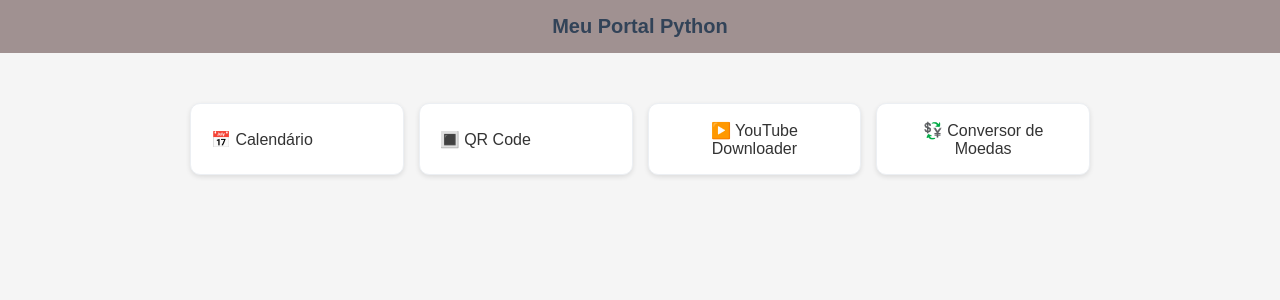
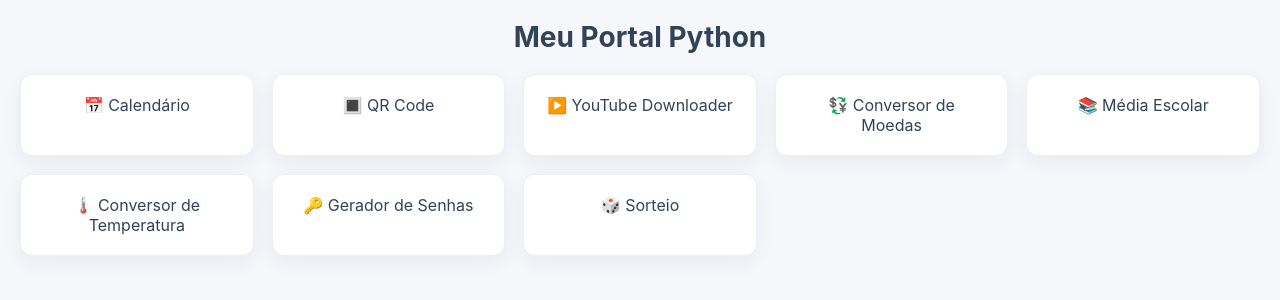
Before and after one commit to CAlexdx/meu-portal-python, a Flask app: page / in a window 1280 px wide. Shown: the top 300 px of the page. Run offline with Flask 3, Linux system fonts and the light colour scheme.

Commit message:
Adicionei novos módulos (Média Escolar, Conversor de Temperatura, Gerador de Senhas, Sorteio) e atualizei CSS e index, huge atualização!!!

```diff
--- a/app.py
+++ b/app.py
@@ -1,6 +1,6 @@
 from flask import Flask, render_template, request, send_from_directory, flash
 import os
-from scripts import calendario, gerar_qrcode, PYtube, conversor
+from scripts import calendario, gerar_qrcode, PYtube, conversor, media_escolar, conversor_temperatura, senhas, sorteio
 
 app = Flask(__name__)
 app.secret_key = "segredo"
@@ -68,7 +68,42 @@ def conversor_page():
     return render_template("conversor.html", resultado=resultado, erro=erro, valor=valor, de=de, para=para)
 
 
+@app.route("/media", methods=["GET", "POST"])
+def media_page():
+    resultado = None
+    if request.method == "POST":
+        nota1 = float(request.form.get("nota1", 0))
+        nota2 = float(request.form.get("nota2", 0))
+        nota3 = float(request.form.get("nota3", 0))
+        resultado = media_escolar.calcular_media([nota1, nota2, nota3])
+    return render_template("media_escolar.html", resultado=resultado)
 
+@app.route("/temperatura", methods=["GET", "POST"])
+def temperatura_page():
+    resultado = None
+    if request.method == "POST":
+        valor = float(request.form.get("valor", 0))
+        de = request.form.get("de", "C")
+        para = request.form.get("para", "F")
+        convertido = conversor_temperatura.converter_temp(valor, de, para)
+        resultado = f"{valor} {de} = {convertido:.2f} {para}"
+    return render_template("conversor_temperatura.html", resultado=resultado)
+
+@app.route("/senhas", methods=["GET", "POST"])
+def senhas_page():
+    senha = None
+    if request.method == "POST":
+        tamanho = int(request.form.get("tamanho", 12))
+        senha = senhas.gerar_senha(tamanho)
+    return render_template("senhas.html", senha=senha)
+
+@app.route("/sorteio", methods=["GET", "POST"])
+def sorteio_page():
+    resultado = None
+    if request.method == "POST":
+        nomes = request.form.get("nomes", "")
+        resultado = sorteio.sortear(nomes)
+    return render_template("sorteio.html", resultado=resultado)
 
 
 @app.route("/outputs/<path:filename>")
--- /dev/null
+++ b/scripts/senhas.py
@@ -0,0 +1,5 @@
+import random, string
+
+def gerar_senha(tamanho=12):
+    caracteres = string.ascii_letters + string.digits + "!@#$%&*?"
+    return "".join(random.choice(caracteres) for _ in range(tamanho))
--- a/static/style.css
+++ b/static/style.css
@@ -1,4 +1,10 @@
-:root{
+/* ================================
+   🎨 PORTAL PYTHON - ESTILO GLOBAL
+   - Aqui você controla cores, fontes e espaçamento
+   ================================ */
+
+/* Paleta e variáveis */
+:root {
   --bg: #f6f7fb;
   --card-bg: #ffffff;
   --border: #eceff3;
@@ -10,136 +16,73 @@
   --shadow: 0 6px 20px rgba(34,41,47,0.06);
 }
 
-  /* reset simples */
-  *{box-sizing:border-box;margin:0;padding:0}
-  body{
+/* Reset simples */
+* { box-sizing: border-box; margin: 0; padding: 0; }
+body {
   font-family: Inter, "Segoe UI", Roboto, Arial, sans-serif;
   background: var(--bg);
   color: var(--title);
-    -webkit-font-smoothing:antialiased;
+  -webkit-font-smoothing: antialiased;
   padding: 20px;
 }
 
-  /* Cabeçalho */
-  header{
-    margin-bottom: 18px;
+/* ================================
+   📌 CABEÇALHO
+   ================================ */
+header {
+  margin-bottom: 20px;
+  text-align: center;
 }
-  header h1{
-    font-size: 20px;
+header h1 {
+  font-size: 28px;
   font-weight: 700;
   color: var(--title);
 }
 
-  /* Container central */
-  .container{
-    max-width: 1200px;
-    margin: 0 auto;
+/* ================================
+   📌 MENU PRINCIPAL
+   ================================ */
+.menu {
+  display: grid;
+  grid-template-columns: repeat(auto-fit, minmax(220px, 1fr));
+  gap: var(--gap);
+  margin-top: 20px;
 }
 
-  /* Grid de cards semelhante à imagem */
-  .menu{
-    display: grid;
-    grid-template-columns: repeat(auto-fit, minmax(260px, 1fr));
-    gap: var(--gap);
-    align-items: stretch;
-    margin-top: 12px;
-  }
-
-  /* Card retangular com ícone à esquerda e texto à direita */
-  .card{
+.card {
   background: var(--card-bg);
   border: 1px solid var(--border);
   border-radius: var(--radius);
   box-shadow: var(--shadow);
-    display: flex;
-    align-items: center;
-    gap: 14px;
-    padding: 14px 18px;
+  padding: 20px;
+  text-align: center;
   text-decoration: none;
   color: inherit;
-    transition: transform .12s ease, box-shadow .12s ease;
-    height: 72px; /* altura como na imagem */
+  transition: transform .15s ease, box-shadow .15s ease;
+}
+.card:hover {
+  transform: translateY(-5px);
+  box-shadow: 0 14px 30px rgba(34,41,47,0.12);
 }
 
-  /* Hover */
-  .card:hover{
-    transform: translateY(-6px);
-    box-shadow: 0 14px 30px rgba(34,41,47,0.09);
-  }
-
-  /* Área do ícone (caixa pequena) */
-  .card .icon{
-    flex: 0 0 44px;
-    height: 44px;
-    display:flex;
-    align-items:center;
-    justify-content:center;
-    border-radius: 9px;
-    background: linear-gradient(180deg,#ffffff,#f8fbff);
-    border: 1px solid #f0f3f7;
-  }
-  .card .icon img{
-    width: 28px;
-    height: 28px;
-    object-fit: contain;
-  }
-
-  /* Texto do card (titulo e opcional subtitulo) */
-  .card .meta{
-    display:flex;
-    flex-direction:column;
-    align-items:flex-start;
-    justify-content:center;
-  }
-  .card .meta .title{
-    font-size:16px;
-    font-weight:600;
-    color:var(--title);
-    letter-spacing:0.1px;
-  }
-  .card .meta .subtitle{
-    font-size:13px;
-    color:var(--muted);
-    margin-top:2px;
-  }
-
-  /* Badge de notificação (opcional) */
-  .card .badge{
-    margin-left:auto;
-    background:#ff3b30;
-    color:white;
-    font-size:12px;
-    font-weight:700;
-    padding:4px 8px;
-    border-radius:999px;
-  }
-
-  /* Mobile tweaks */
-  @media (max-width:520px){
-    .card{ height:auto; padding:12px; gap:10px; align-items:center; }
-    .card .meta .title{ font-size:15px; }
-  }
-  /* Área de conteúdo centralizada */
+/* ================================
+   📌 CONTEÚDO DAS PÁGINAS
+   ================================ */
 .page {
   max-width: 700px;
   margin: 40px auto;
   padding: 20px;
   background: #fff;
-  border-radius: 12px;
-  box-shadow: 0 6px 18px rgba(0,0,0,0.08);
+  border-radius: var(--radius);
+  box-shadow: var(--shadow);
   text-align: center;
 }
-
-/* Títulos */
 .page h1 {
-  display: flex;
-  align-items: center;
-  gap: 10px;
   font-size: 26px;
   margin-bottom: 20px;
 }
 
-/* Formulários bonitinhos */
+/* Formulários */
 .page form {
   margin: 20px 0;
   display: flex;
@@ -194,82 +133,14 @@
   text-decoration: underline;
 }
 
-/* Estilo base */
-body {
-  font-family: Arial, sans-serif;
-  margin: 0;
-  padding: 0;
-  background: #f5f5f5;
-}
-
-header {
-  background: #a09191;
-  color: white;
-  padding: 15px;
-  text-align: center;
-}
-
-main {
-  padding: 20px;
-  display: flex;
-  justify-content: center;
-  align-items: center;
-}
-
-/* Grid do menu */
-.menu {
-  display: grid;
-  grid-template-columns: repeat(auto-fit, minmax(180px, 1fr));
-  gap: 15px;
+/* ================================
+   📱 RESPONSIVIDADE
+   ================================ */
+@media (max-width: 600px) {
+  header h1 { font-size: 22px; }
+  .page { padding: 15px; }
+  .page input, .page select, .page button {
     width: 100%;
-  max-width: 900px;
-}
-
-.card {
-  background: white;
-  padding: 20px;
-  text-align: center;
-  border-radius: 10px;
-  text-decoration: none;
-  color: #333;
-  box-shadow: 0 2px 5px rgba(0,0,0,0.1);
-  transition: transform 0.2s, box-shadow 0.2s;
-}
-
-.card:hover {
-  transform: scale(1.05);
-  box-shadow: 0 4px 12px rgba(0,0,0,0.2);
-}
-
-/* Inputs e botões */
-input, select, button {
-  width: 100%;
-  max-width: 350px;
-  padding: 10px;
-  margin: 10px 0;
-  border: 1px solid #ccc;
-  border-radius: 8px;
-  font-size: 16px;
-}
-
-button {
-  background: #007bff;
-  color: white;
-  cursor: pointer;
-  border: none;
-}
-
-button:hover {
-  background: #0056b3;
-}
-
-/* Responsividade extra */
-@media (max-width: 600px) {
-  header h1 {
-    font-size: 20px;
-  }
-  .card {
-    font-size: 16px;
-    padding: 15px;
+    max-width: 100%;
   }
 }
--- a/templates/index.html
+++ b/templates/index.html
@@ -14,6 +14,10 @@
       <a class="card" href="{{ url_for('qrcode_page') }}">🔳 QR Code</a>
       <a class="card" href="{{ url_for('youtube_page') }}">▶️ YouTube Downloader</a>
       <a class="card" href="{{ url_for('conversor_page') }}">💱 Conversor de Moedas</a>
+      <a class="card" href="{{ url_for('media_page') }}">📚 Média Escolar</a>
+      <a class="card" href="{{ url_for('temperatura_page') }}">🌡️ Conversor de Temperatura</a>
+      <a class="card" href="{{ url_for('senhas_page') }}">🔑 Gerador de Senhas</a>
+      <a class="card" href="{{ url_for('sorteio_page') }}">🎲 Sorteio</a>
     </div>
   </main>
 </body>
```
Also changed, not shown: other parts of static/style.css (+16 -20 lines), scripts/conversor_temperatura.py (added, +11 -0 lines), scripts/media_escolar.py (added, +8 -0 lines), scripts/sorteio.py (added, +7 -0 lines), templates/conversor_temperatura.html (added, +31 -0 lines), templates/media_escolar.html (added, +23 -0 lines), templates/sorteio.html (added, +21 -0 lines), README.txt, templates/senhas.html (added). Lines whose indentation alone changed are shown as unchanged.
